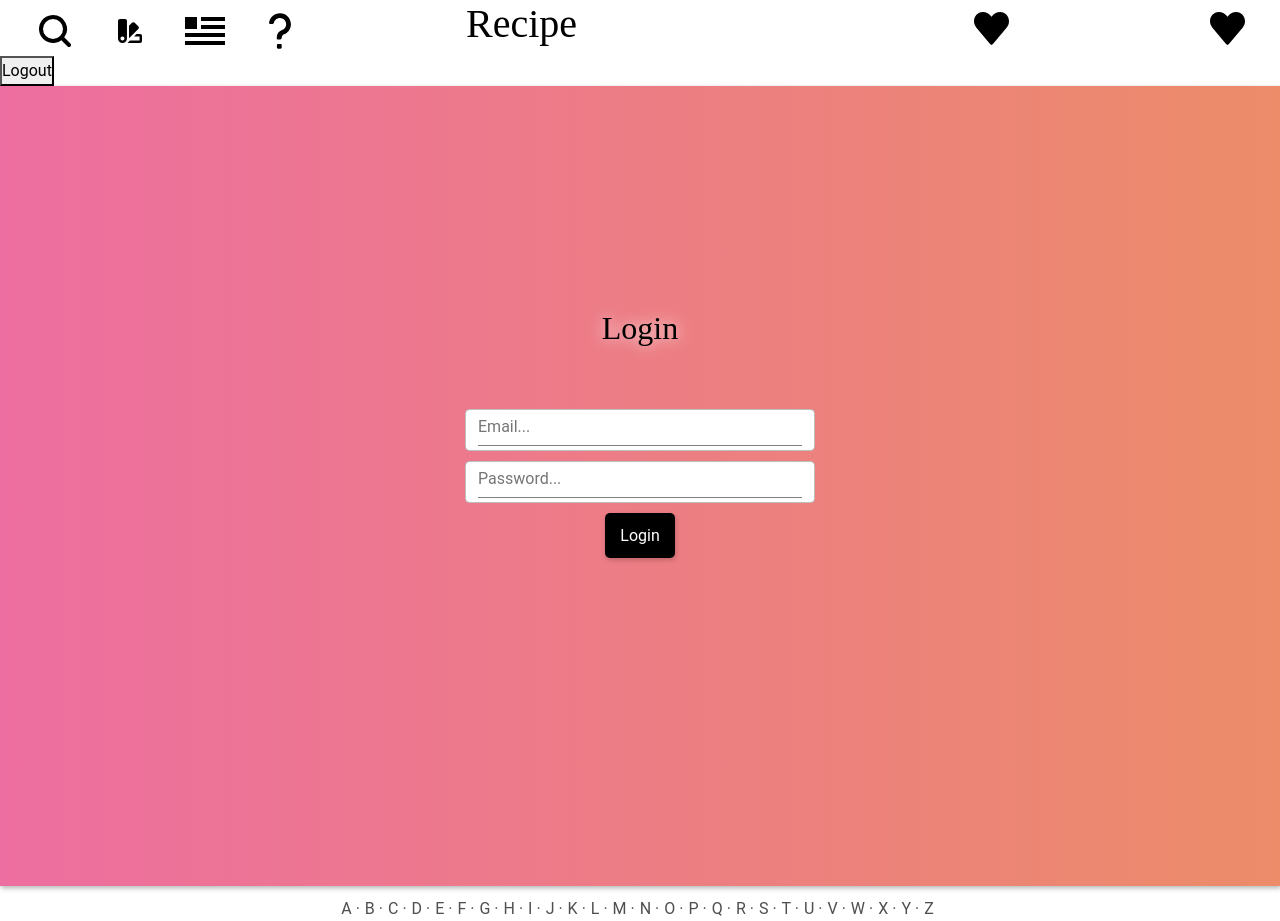
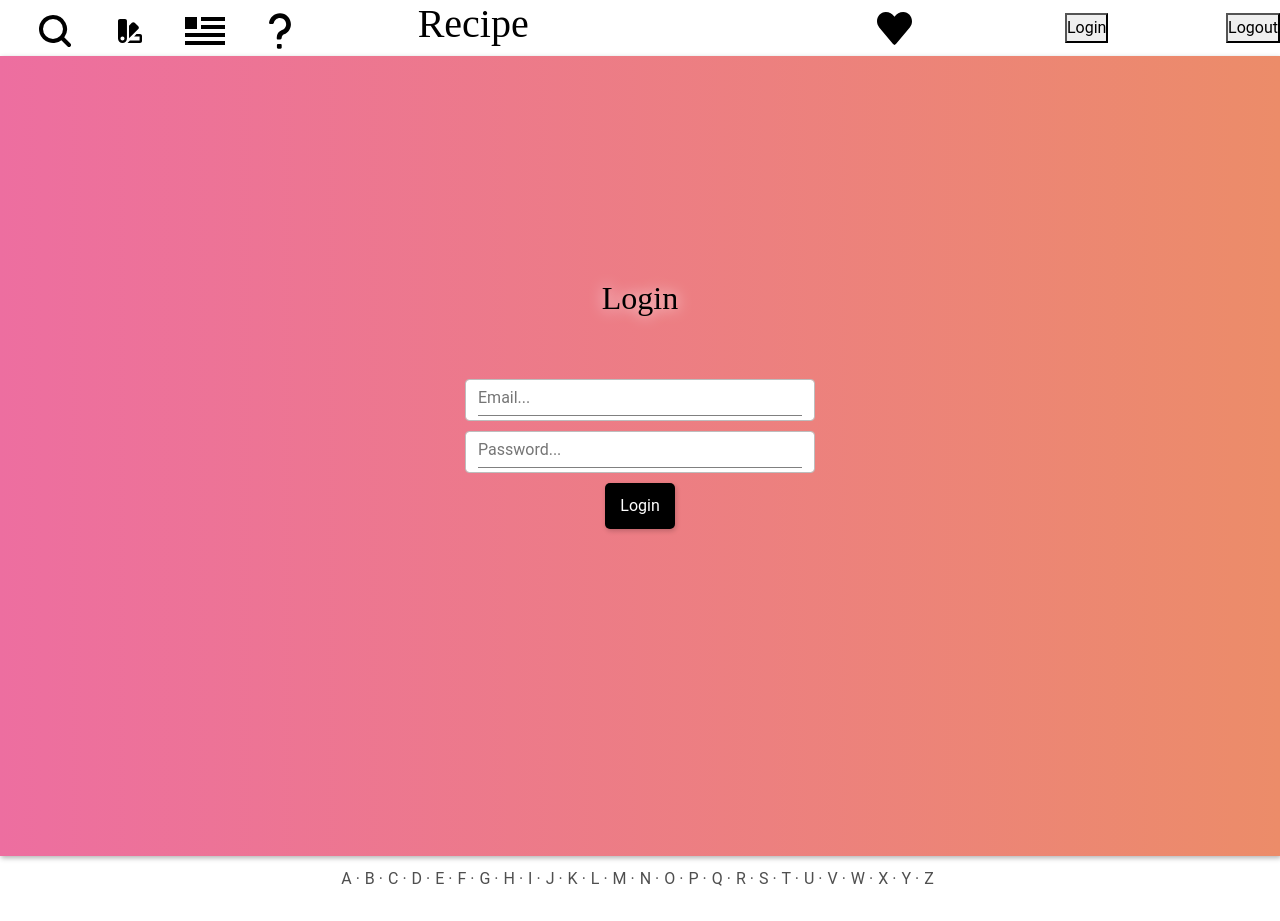
Before and after one commit to EldjonBonaca/recipes, a React (Vite) app: page /login in a window 1280 px wide. After the commit the page ends 892 px from the top, so only its background shows below. Built offline with nearby package versions, Linux system fonts and the light colour scheme; no server answers; a web font is replaced by a local one.

Commit message:
6 commit

```diff
--- a/src/components/Header/Header.jsx
+++ b/src/components/Header/Header.jsx
@@ -2,6 +2,7 @@
 import { Link, useNavigate } from 'react-router-dom';
 import { getRandom } from '../../utils/api';
 import './Header.css';
+import Logout from '../Logout';
 
 export default function Header (props) {
   const [random, setRandom] = useState(null);
@@ -38,13 +39,10 @@
         <Link to='/favorites'>
           <img className='svg heart-svg' src="/filled-heart.svg" />
         </Link>
-        <Link to='/login'>
-          <img className='svg heart-svg' src="/filled-heart.svg" />
-        </Link>
+        <button onClick={() => navigate('/login')}>Login</button>
+        <Logout />
       </div>
-      <div className='svg heart-svg'>
-        <button onClick={() => navigate('/login')}>Logout</button>
-      </div>
+
     </header>
   );
 }
--- a/src/components/Login/LoginForm.jsx
+++ b/src/components/Login/LoginForm.jsx
@@ -16,7 +16,6 @@
         const user = data.find(x => email === x.email);
         if (user && user.password === password) {
             setLoginError(null);
-            // Save authentication status to localStorage
             localStorage.setItem('isAuthenticated', 'true');
             navigate('/favorites');
         } else {
--- /dev/null
+++ b/src/components/Logout.jsx
@@ -0,0 +1,18 @@
+import { useNavigate } from 'react-router-dom';
+
+function Logout() {
+    const navigate = useNavigate();
+
+    const handleLogout = () => {
+        localStorage.removeItem('isAuthenticated');
+        navigate('/login');
+    };
+
+    return (
+        <button onClick={handleLogout}>
+            Logout
+        </button>
+    );
+}
+
+export default Logout;
```
